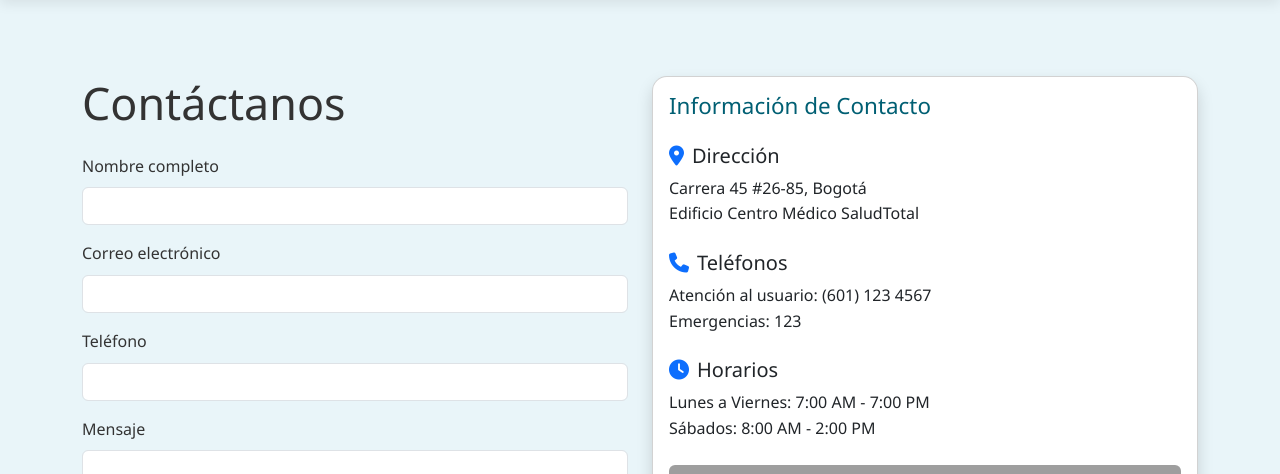
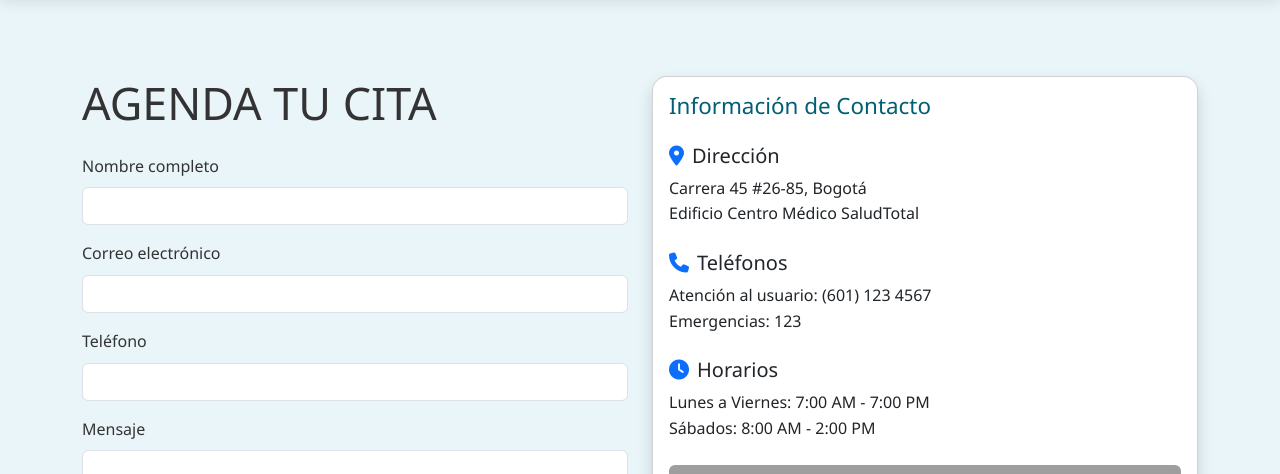
Before and after one commit to RACIEL81/HiperSalud, a Flask app: page /contacto in a window 1280 px wide. Shown: the part 72-546 px from the top of the page. Run offline with Flask 3, Linux system fonts and the light colour scheme; grey boxes are pictures that could not be loaded.

Commit message:
Update contacto.html
Signed-off-by: RACIEL81 <98654451+RACIEL81@users.noreply.github.com>

```diff
--- a/templates/contacto.html
+++ b/templates/contacto.html
@@ -5,7 +5,7 @@
     <div class="container">
         <div class="row">
             <div class="col-md-6">
-                <h1 class="mb-4">Contáctanos</h1>
+                <h1 class="mb-4">AGENDA TU CITA</h1>
                 <form onsubmit="event.preventDefault(); enviarWhatsApp();">
                     <div class="mb-3">
                         <label for="nombre" class="form-label">Nombre completo</label>
@@ -76,7 +76,7 @@
             return;
         }
 
-        const numeroWhatsApp = "573166683848";
+        const numeroWhatsApp = "573143856779";
         const texto = `Hola, soy ${nombre}.%0ACorreo: ${email}%0ATeléfono: ${telefono}%0AMensaje: ${mensaje}`;
         const url = `https://wa.me/${numeroWhatsApp}?text=${texto}`;
 
```
